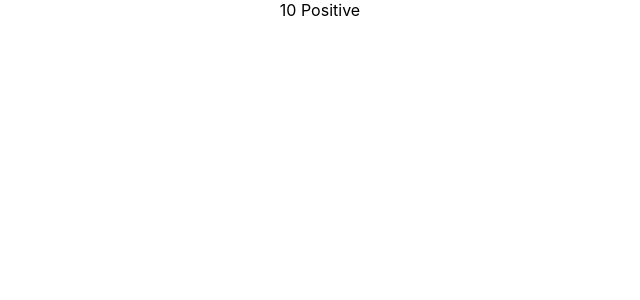
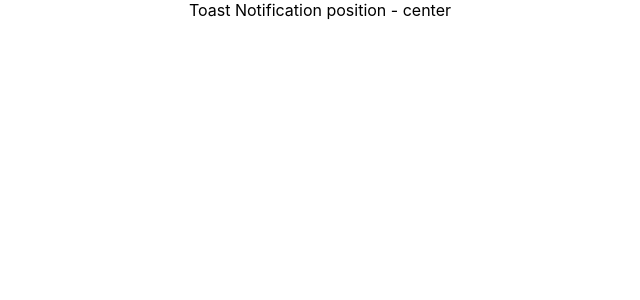
Before and after one commit to sahatreact/React-Typescript, a React (Create React App) app: page / in a window 1280 px wide. Shown: the top 300 px of the page, without its empty margins (320-960 px from the left). Built offline with nearby package versions, Linux system fonts and the light colour scheme.

Commit message:
temlate literals and exclude

```diff
--- a/src/App.tsx
+++ b/src/App.tsx
@@ -1,10 +1,10 @@
 import "./App.css";
-import { RandomNumber } from "./components/restriction/RandomNumber";
+import { Toast } from "./components/templateliterals/Toast";
 
 function App() {
   return (
     <div className="App">
-      <RandomNumber value={10} isPositive />
+      <Toast position="center" />
     </div>
   );
 }
--- /dev/null
+++ b/src/components/templateliterals/Toast.tsx
@@ -0,0 +1,18 @@
+/**
+ * Position prop can be one of
+ * "left-center" | "left-top" | "left-bottom" | "center" | "center-top" |
+ *  "center-bottom" | "right-center" | "right-top" | "right-bottom"
+ */
+
+type HorizontalPosition = "left" | "center" | "right";
+type VerticalPosition = "top" | "center" | "bottom";
+
+type ToastProps = {
+  position:
+    | Exclude<`${HorizontalPosition}-${VerticalPosition}`, "center-center">
+    | "center";
+};
+
+export const Toast = ({ position }: ToastProps) => {
+  return <div>Toast Notification position - {position}</div>;
+};
```
